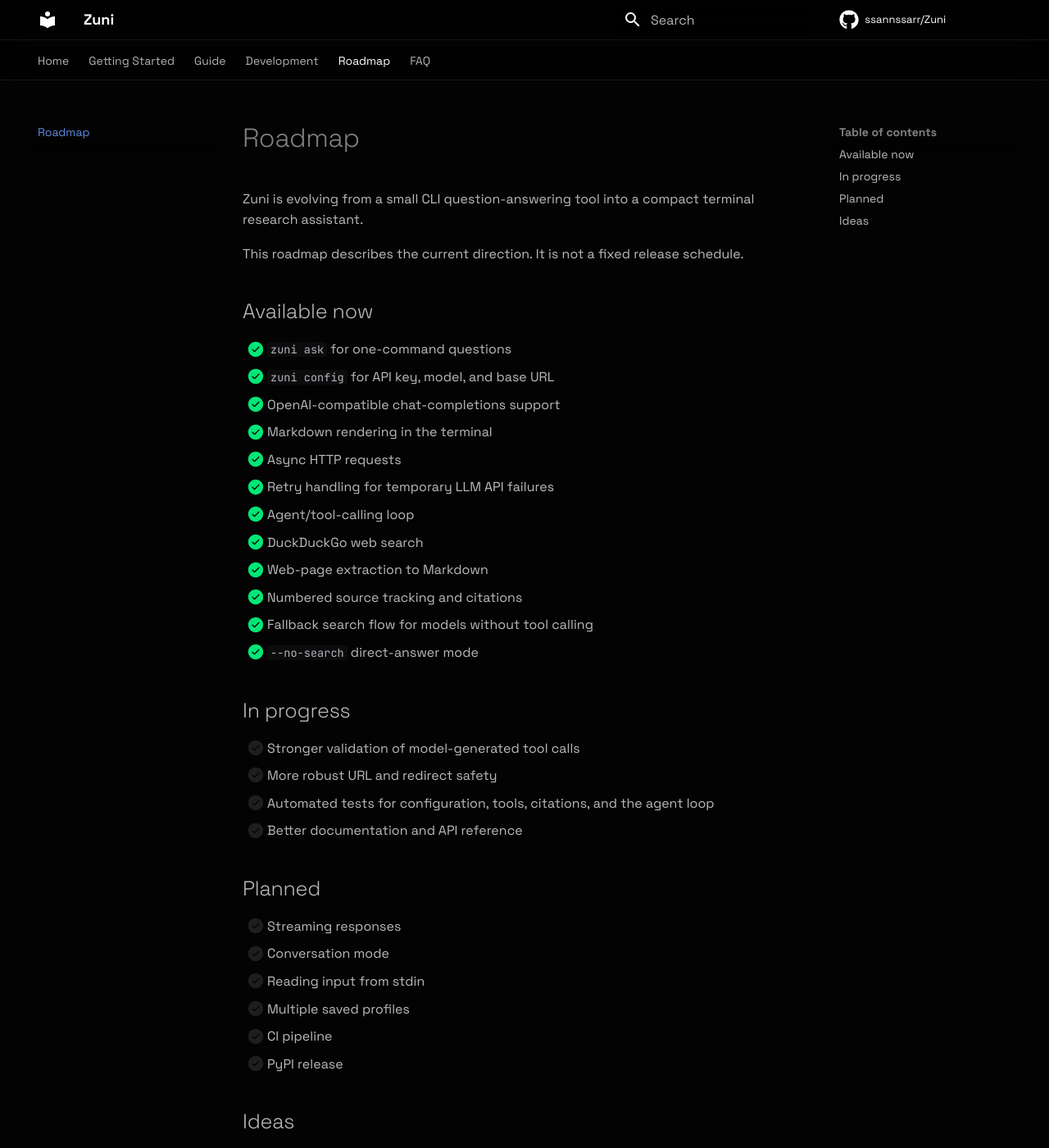
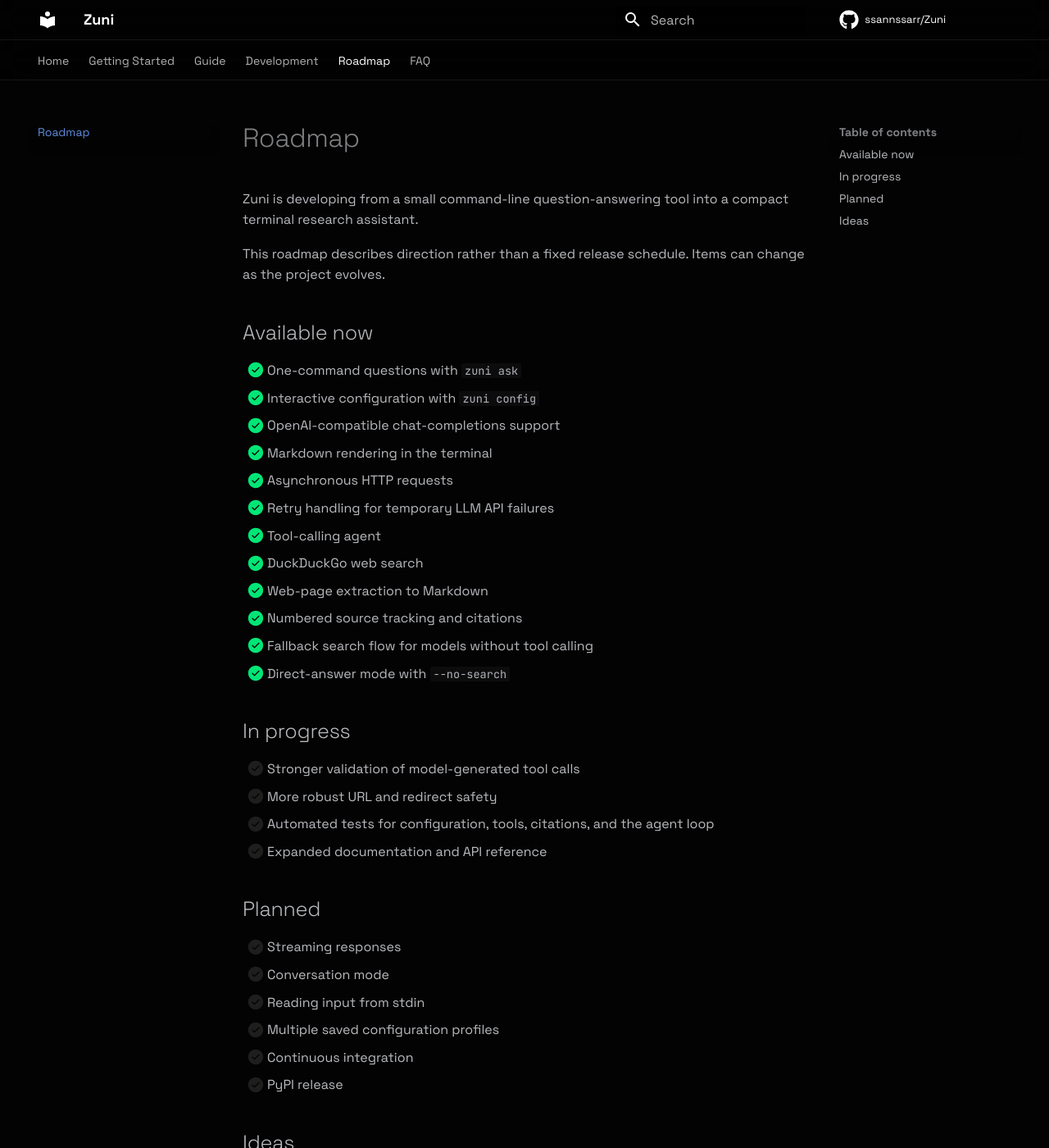
Before and after one commit to ssannssarr/Zuni, an MkDocs documentation site: the page built from docs/roadmap.md, in a window 1280 px wide and 1400 px high. Shown: the whole window at 82% size. Built offline with MkDocs 1.6.1 and Material for MkDocs 9.7.7, drawn with Linux system fonts in a browser that asks for light colours; comment, search, counter and statistics services are not loaded; some of the changed text lies outside the part shown.

Commit message:
docs: refine guide and roadmap copy

```diff
--- a/docs/roadmap.md
+++ b/docs/roadmap.md
@@ -1,47 +1,47 @@
 # Roadmap
 
-Zuni is evolving from a small CLI question-answering tool into a compact terminal research assistant.
+Zuni is developing from a small command-line question-answering tool into a compact terminal research assistant.
 
-This roadmap describes the current direction. It is not a fixed release schedule.
+This roadmap describes direction rather than a fixed release schedule. Items can change as the project evolves.
 
 ## Available now
 
-- [x] `zuni ask` for one-command questions
-- [x] `zuni config` for API key, model, and base URL
+- [x] One-command questions with `zuni ask`
+- [x] Interactive configuration with `zuni config`
 - [x] OpenAI-compatible chat-completions support
 - [x] Markdown rendering in the terminal
-- [x] Async HTTP requests
+- [x] Asynchronous HTTP requests
 - [x] Retry handling for temporary LLM API failures
-- [x] Agent/tool-calling loop
+- [x] Tool-calling agent
 - [x] DuckDuckGo web search
 - [x] Web-page extraction to Markdown
 - [x] Numbered source tracking and citations
 - [x] Fallback search flow for models without tool calling
-- [x] `--no-search` direct-answer mode
+- [x] Direct-answer mode with `--no-search`
 
 ## In progress
 
 - [ ] Stronger validation of model-generated tool calls
 - [ ] More robust URL and redirect safety
 - [ ] Automated tests for configuration, tools, citations, and the agent loop
-- [ ] Better documentation and API reference
+- [ ] Expanded documentation and API reference
 
 ## Planned
 
 - [ ] Streaming responses
 - [ ] Conversation mode
 - [ ] Reading input from stdin
-- [ ] Multiple saved profiles
-- [ ] CI pipeline
+- [ ] Multiple saved configuration profiles
+- [ ] Continuous integration
 - [ ] PyPI release
 
 ## Ideas
 
 - Shell completions
-- JSON and other structured output modes
+- JSON and other structured output formats
 - Additional research tools
-- Local/offline-first workflows
+- Local and offline-first workflows
 - More provider-specific configuration options
 
 !!! note
-    The roadmap can change as Zuni's architecture and goals evolve.
+    The roadmap is intentionally flexible. Features may move, change, or be removed as Zuni's design develops.
```
